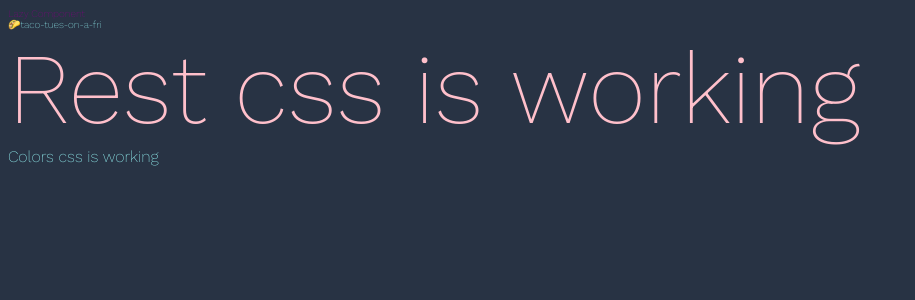
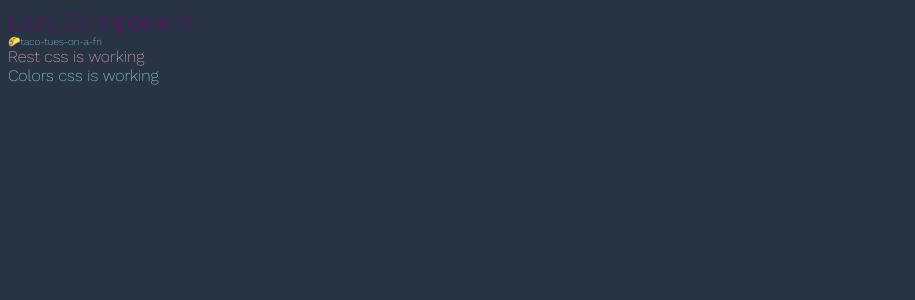
Before and after one commit to taco-tues-on-a-fri/name-dot-com-v2, a React app: page / in a window 1280 px wide. Shown: the top 300 px of the page, without its empty margins (0-915 px from the left). Built offline with nearby package versions, Linux system fonts and the light colour scheme.

Commit message:
Add default sizes to h1/p

```diff
--- a/public/typography.css
+++ b/public/typography.css
@@ -22,3 +22,11 @@ body {
 .font-size--large {
   font-size: var(--font-size--large);
 }
+
+h1 {
+  font-size: var(--font-size--large);
+}
+
+p {
+  font-size: var(--font-size--default);
+}
```
